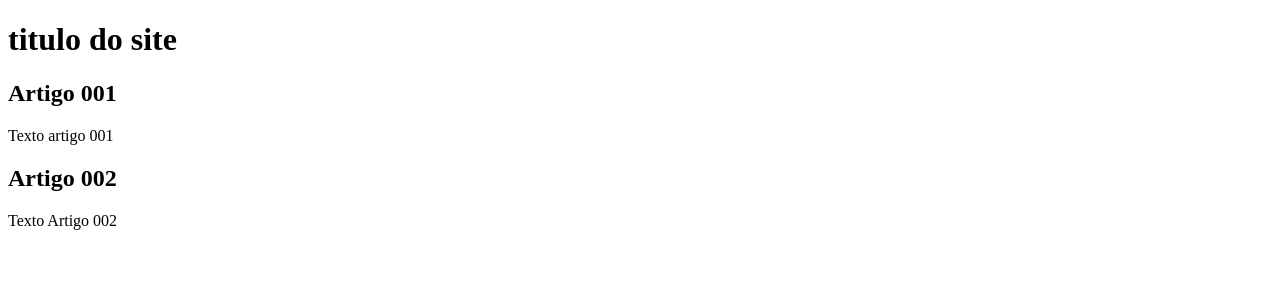
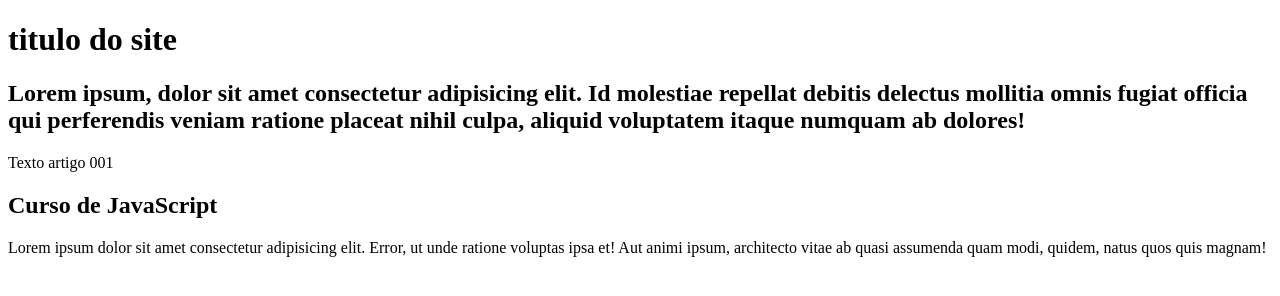
Before and after one commit to robilao1/projeto-site, a plain HTML site: page index.html in a window 1280 px wide. Drawn offline with Linux system fonts and the light colour scheme.

Commit message:
comecei a escrever conteudo

```diff
--- a/index.html
+++ b/index.html
@@ -3,7 +3,7 @@
 <head>
     <meta charset="UTF-8">
     <meta name="viewport" content="width=device-width, initial-scale=1.0">
-    <title>Titulo do site</title>
+    <title>cursos gratis</title>
 </head>
 <body>
     <main>
@@ -11,12 +11,12 @@
             <h1>titulo do site </h1>
         </head>
         <article>
-            <h2>Artigo 001</h2>
+            <h2>Lorem ipsum, dolor sit amet consectetur adipisicing elit. Id molestiae repellat debitis delectus mollitia omnis fugiat officia qui perferendis veniam ratione placeat nihil culpa, aliquid voluptatem itaque numquam ab dolores!</h2>
             <p>Texto artigo 001</p>
         </article>
         <article>
-            <h2>Artigo 002</h2>
-            <p>Texto Artigo 002</p>
+            <h2>Curso de JavaScript</h2>
+            <p>Lorem ipsum dolor sit amet consectetur adipisicing elit. Error, ut unde ratione voluptas ipsa et! Aut animi ipsum, architecto vitae ab quasi assumenda quam modi, quidem, natus quos quis magnam!</p>
         </article>
     </main>
 
```
